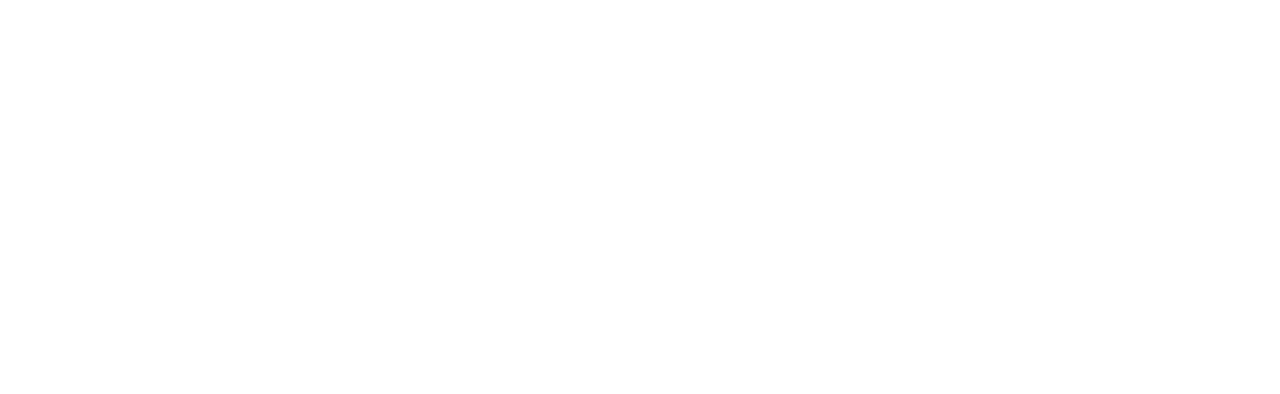
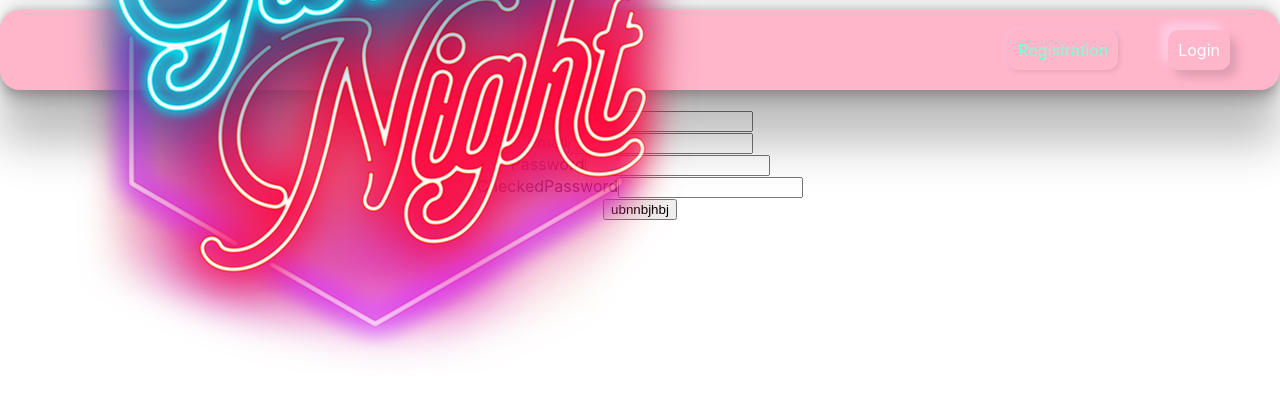
Before and after one commit to mariia-yushmanova/flash-card, a React (Create React App) app in the folder frontend/: page /auth/registration in a window 1280 px wide. Before the commit this address had no page. Shown: the top 394 px of the page. Built offline with nearby package versions, Linux system fonts and the light colour scheme.

Commit message:
Unworking logaRega

```diff
--- a/frontend/package.json
+++ b/frontend/package.json
@@ -65,7 +65,7 @@
       "no-await-in-loop": 0,
       "@typescript-eslint/consistent-type-definitions": [
         "error",
-        "interface"
+        "type"
       ],
       "consistent-return": 0,
       "object-curly-newline": 0,
--- a/frontend/src/App/App.tsx
+++ b/frontend/src/App/App.tsx
@@ -3,15 +3,17 @@
 import { Route, Routes } from 'react-router-dom';
 // import * as api from './api';
 import Navbar from '../features/Navbar/Navbar';
+import Auth from '../features/Auth/Auth';
+import Login from '../features/Auth/Login';
 
 function App(): JSX.Element {
   return (
     <div className="App">
       <Routes>
         <Route path="/" element={<Navbar />}>
-          {/* <Route index element={<MainPage />} />
-          <Route path="/registration" element={<Registration />} />
-          <Route path="/login" element={<Authorization />} /> */}
+          {/* <Route index element={<MainPage />} /> */}
+          <Route path="/auth/registration" element={<Auth />} />
+          <Route path="/auth/login" element={<Login />} />
         </Route>
       </Routes>
     </div>
--- /dev/null
+++ b/frontend/src/App/api.ts
@@ -0,0 +1,26 @@
+import { User, Res } from '../features/Auth/Types/User';
+
+export const registration = async (item: User):Promise<Res> => {
+  const res = await fetch('http://localhost:4000/api/auth/registration', {
+    method: 'post',
+    headers: { 'Content-type': 'application/json' },
+    credentials: 'include',
+    body: JSON.stringify(item),
+  });
+  return res.json();
+};
+
+export const login = async (item: User): Promise<Res> => {
+  const res = await fetch('http://localhost:4000/api/auth/login', {
+    method: 'post',
+    headers: { 'Content-type': 'application/json' },
+    credentials: 'include',
+    body: JSON.stringify(item),
+  });
+  return res.json();
+};
+
+export const logout = async (): Promise<Res> => {
+  const res = await fetch('http://localhost:4000/api/auth/logout');
+  return res.json();
+};
--- /dev/null
+++ b/frontend/src/features/Auth/Auth.tsx
@@ -0,0 +1,97 @@
+import React, { useState } from 'react';
+import { useNavigate, useParams } from 'react-router-dom';
+import { useDispatch } from 'react-redux';
+import { Res } from './Types/User';
+import * as api from '../../App/api';
+
+function Auth(): JSX.Element {
+  const { name } = useParams();
+  const navigate = useNavigate();
+  const dispatch = useDispatch();
+  const [login, setLogin] = useState('');
+  const [email, setEmail] = useState('');
+  const [password, setPassword] = useState('');
+  const [checkedPassword, setCheckedPassword] = useState('');
+
+  if (name === 'logout') {
+    api[name]().then((res:Res) => res.message === 'Session destroy' && dispatch({ type: 'LOGOUT' }));
+  }
+
+  const auth = (e:React.FormEvent):void => {
+    e.preventDefault();
+    if (name === 'registration') {
+      api.registration({ name, email, password, checkedPassword }).then((res:Res) => {
+        if (res.message === 'Пользователь с таким именем уже существует') {
+          navigate('/auth/registration');
+        } else {
+          dispatch({ type: 'REGA', payload: res });
+          navigate('/');
+        }
+      });
+    }
+  };
+
+  return (
+    <>
+    <h2>{name?.toUpperCase()}</h2>
+    <div className="form_container">
+      <form onSubmit={auth}>
+      <div className="mb_3">
+          <label className="form_label">
+            Login
+            <input
+              onChange={(e) => setLogin(e.target.value)}
+              value={login}
+              name="login"
+              type="text"
+              className="form-control"
+            />
+          </label>
+      </div>
+        <div className="mb_3">
+          <label className="form_label">
+            Email
+            <input
+              onChange={(e) => setEmail(e.target.value)}
+              value={email}
+              name="email"
+              type="email"
+              className="form-control"
+            />
+          </label>
+        </div>
+        <div className="mb-3">
+        <label className="form-label">
+          Password
+          <input
+            onChange={(e) => setPassword(e.target.value)}
+            value={password}
+            name="password"
+            type="password"
+            className="form-control"
+          />
+        </label>
+        </div>
+      <div className="mb-3">
+        <label className="form-label">
+          CheckedPassword
+          <input
+            onChange={(e) => setCheckedPassword(e.target.value)}
+            value={checkedPassword}
+            name="checkedPassword"
+            type="password"
+            className="form-control"
+          />
+        </label>
+      </div>
+      <button className="btn btn-secondary" type="submit">
+        {name?.toUpperCase()}
+        ubnnbjhbj
+      </button>
+      </form>
+    </div>
+    </>
+  );
+}
+
+export default Auth;
--- /dev/null
+++ b/frontend/src/features/Auth/Login.tsx
@@ -0,0 +1,36 @@
+import React, { useState } from 'react';
+
+function Login(): JSX.Element {
+  const [email, setEmail] = useState('');
+  const [password, setPassword] = useState('');
+  return (
+    <div className="form__container">
+      <form
+        className="form__body"
+        style={{ display: 'flex', flexDirection: 'column' }}
+        onSubmit={() => console.log('reg')}
+      >
+        <label htmlFor="type">Email</label>
+        <input
+          id="type"
+          name="email"
+          type="text"
+          value={email}
+          onChange={(e) => setEmail(e.target.value)}
+        />
+        <label htmlFor="img">Password</label>
+        <input
+          id="img"
+          name="password"
+          type="text"
+          value={password}
+          onChange={(e) => setPassword(e.target.value)}
+        />
+
+        <button type="submit">Авторизироваться</button>
+      </form>
+    </div>
+  );
+}
+
+export default Login;
--- /dev/null
+++ b/frontend/src/features/Auth/Types/Action.ts
@@ -0,0 +1,7 @@
+import { Res } from './User';
+
+type Action =
+| { type: 'REGA'; payload: Res }
+| { type: 'LOGOUT' };
+
+export default Action;
--- /dev/null
+++ b/frontend/src/features/Auth/Types/User.ts
@@ -0,0 +1,8 @@
+export type Res = { message:string; user:string };
+
+export type User = {
+  name:string;
+  email:string;
+  password:string;
+  checkedPassword:string;
+};
--- /dev/null
+++ b/frontend/src/features/Auth/reducer/userReducer.ts
@@ -0,0 +1,24 @@
+import Action from '../Types/Action';
+
+export const init = {
+  user: ''
+};
+
+export const userReducer = (
+  state: { user:string } = init,
+  action: Action
+) : { user:string } => {
+  switch (action.type) {
+    case 'REGA':
+      return {
+        ...state,
+        user: action.payload.user
+      };
+      case 'LOGOUT':
+        return {
+          ...state,
+          user: ''
+        };
+        default: return state;
+  }
+};
--- a/frontend/src/features/Navbar/Navbar.tsx
+++ b/frontend/src/features/Navbar/Navbar.tsx
@@ -1,8 +1,12 @@
 import React from 'react';
 import { NavLink, Outlet } from 'react-router-dom';
+import { useSelector } from 'react-redux';
 import './Navbar.scss';
+import { RootState } from '../../store';
 
 function Navbar(): JSX.Element {
+  const { user } = useSelector((state:RootState) =>
+  state.userState);
   return (
     <>
       <div className="nav__container">
@@ -11,23 +15,27 @@
             <img src="/img/logo.png" alt="logo" />
           </NavLink>
         </div>
+        {!user ? (
         <ul className="nav__list">
           <li>
-            <NavLink className="nav__list-item" to="/login">
-              SignIn
+            <NavLink className="nav__list-item" to="/auth/registration">
+              Registration
             </NavLink>
           </li>
           <li>
-            <NavLink className="nav__list-item" to="/registration">
-              SignUp
+            <NavLink className="nav__list-item" to="/auth/login">
+              Login
             </NavLink>
           </li>
+        </ul>
+
+          ) : (
           <li>
-            <NavLink className="nav__list-item" to="/logout">
+            <NavLink className="nav__list-item" to="/auth/logout">
               LogOut
             </NavLink>
           </li>
-        </ul>
+          )}
       </div>
       <Outlet />
     </>
--- /dev/null
+++ b/frontend/src/store.ts
@@ -0,0 +1,12 @@
+import { createStore, combineReducers } from 'redux';
+import { userReducer } from './features/Auth/reducer/userReducer';
+
+const store = createStore(
+  combineReducers({
+    userState: userReducer
+  })
+);
+
+export default store;
+
+export type RootState = ReturnType<typeof store.getState>;
```
Also changed, not shown: frontend/src/index.tsx (+5 -4 lines).
